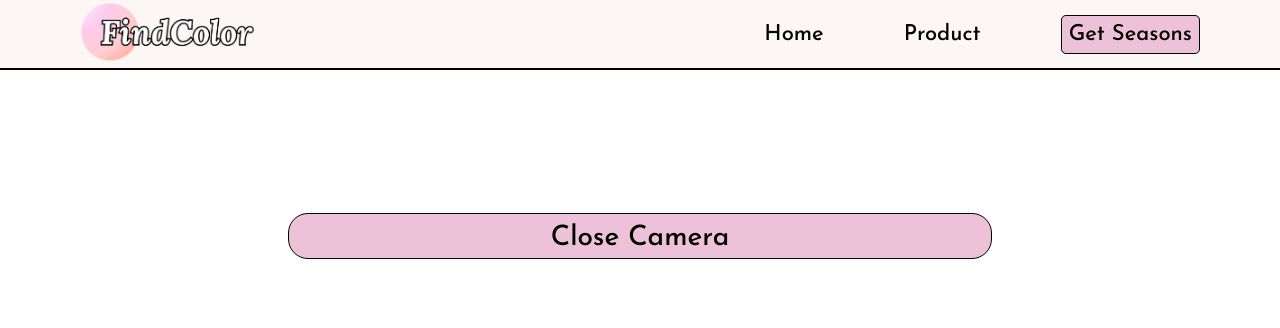
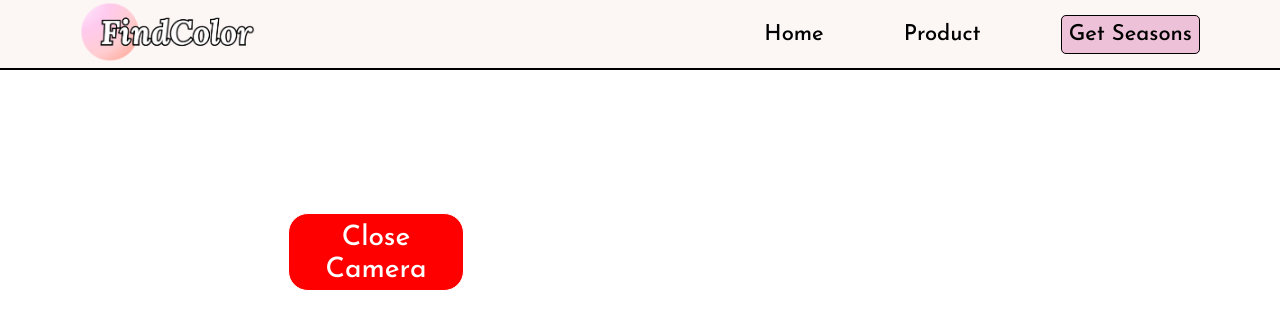
Before and after one commit to FindColor-SE-Project/FindColor-FrontEnd, a Vue app in the folder frontend/: page /upload in a window 1280 px wide. Both pictures are taken after a click on the button "Take a photo to Upload". Shown: the top 328 px of the page. Built offline with nearby package versions, Linux system fonts and the light colour scheme; no server answers.

Commit message:
Fix connect the database, Add background in each season

```diff
--- a/frontend/src/views/GetSeasons.vue
+++ b/frontend/src/views/GetSeasons.vue
@@ -39,10 +39,10 @@ export default {
         return {
             selectedSeason: null,
             options: [
-                { name: 'Spring', seasonColorTone: 'Spring', detail: 'The makeup tone is Coral, Orange, Milk Tea, Peach Pink, Salmon Pink, and Peach' },
-                { name: 'Summer', seasonColorTone: 'Summer', detail: 'The makeup tone is Pink, Pink nude, Rosy, Pastel color including, Light Blue, Lavender except Orange' },
-                { name: 'Autumn', seasonColorTone: 'Autumn', detail: 'The makeup tone is Orange-Red, Dark Peach, Red, Brown, Red Brick, Orange Brick, Warm Red, and Warm Orange' },
-                { name: 'Winter', seasonColorTone: 'Winter', detail: 'The makeup tone is Berry, True Red, Burgundy, Plum, Dark Pink, and Fuchsia' },
+                { name: 'Spring', seasonColorTone: 'Spring', detail: 'The makeup tone is Coral, Orange, Milk Tea, Peach-Pink, Salmon-Pink, Salmon, Coral-Pink, and Peach' },
+                { name: 'Summer', seasonColorTone: 'Summer', detail: 'The makeup tone is Pink Nude, Rosy, Pink, Lilac, Medium Pink, Light Rose, Light Pink, and Lavender' },
+                { name: 'Autumn', seasonColorTone: 'Autumn', detail: 'The makeup tone is Orange-Red, Dark Peach, Red, Brown, Red Brick, Brick Orange, Tomato, and Brown Brick' },
+                { name: 'Winter', seasonColorTone: 'Winter', detail: 'The makeup tone is Dark Pink, Burgundy, Berry, True Red, Deep Plum, Fuchsia, Magenta, and Hot Pink' },
             ],
             images: []
         };
@@ -61,7 +61,7 @@ export default {
 
         async displayImage() {
             try {
-                const response = await axios.get('http://localhost:8000/upload');
+                const response = await axios.get('http://localhost:8000/user');
                 console.log(response.data);  // Log ข้อมูลที่ได้มาเพื่อตรวจสอบ
                 this.images = response.data;
             } catch (error) {
@@ -73,7 +73,7 @@ export default {
         getBackgroundColor(season) {
         switch (season) {
             case 'Spring':
-                return 'background-spring'; // เพิ่ม class ที่จะเปลี่ยนสีพื้นหลัง
+                return 'background-spring'; // เปลี่ยนสีพื้นหลัง
             case 'Summer':
                 return 'background-summer';
             case 'Autumn':
--- a/frontend/src/views/Season/SeasonLayout.vue
+++ b/frontend/src/views/Season/SeasonLayout.vue
@@ -41,7 +41,7 @@ export default {
 
     async displayImage() {
       try {
-        const response = await axios.get('http://localhost:8000/upload');
+        const response = await axios.get('http://localhost:8000/user');
         console.log(response.data);  // Log ข้อมูลที่ได้มาเพื่อตรวจสอบ
         this.images = response.data;
       } catch (error) {
--- a/frontend/src/views/UploadView.vue
+++ b/frontend/src/views/UploadView.vue
@@ -29,7 +29,7 @@
 
         <!-- If Camera open -->
         <div v-if="isCameraOpen">
-            <button class="select_button" role="button" @click="toggleCamera">
+            <button class="close_button" role="button" @click="toggleCamera">
                 <span class="josefin-sans-font">Close Camera</span>
             </button>
 
@@ -228,7 +228,7 @@ export default{
             const formData = new FormData();
             formData.append('file', file, 'image.jpeg');
 
-            axios.post('http://localhost:8000/upload', formData, {
+            axios.post('http://localhost:8000/user', formData, {
                 headers: {
                     'Content-Type': 'multipart/form-data'
                 }
@@ -404,4 +404,15 @@ export default{
     background-color: #111;
 }
 
+.upload__container .close_button {
+    font-size: 28px;
+    margin: 15px 0;
+    padding: 6px;
+    border: solid 1px;
+    border-radius: 20px;
+    background-color: red;
+    display: block;
+    color:#fff;
+    width: 25%;
+}
 </style>
```
